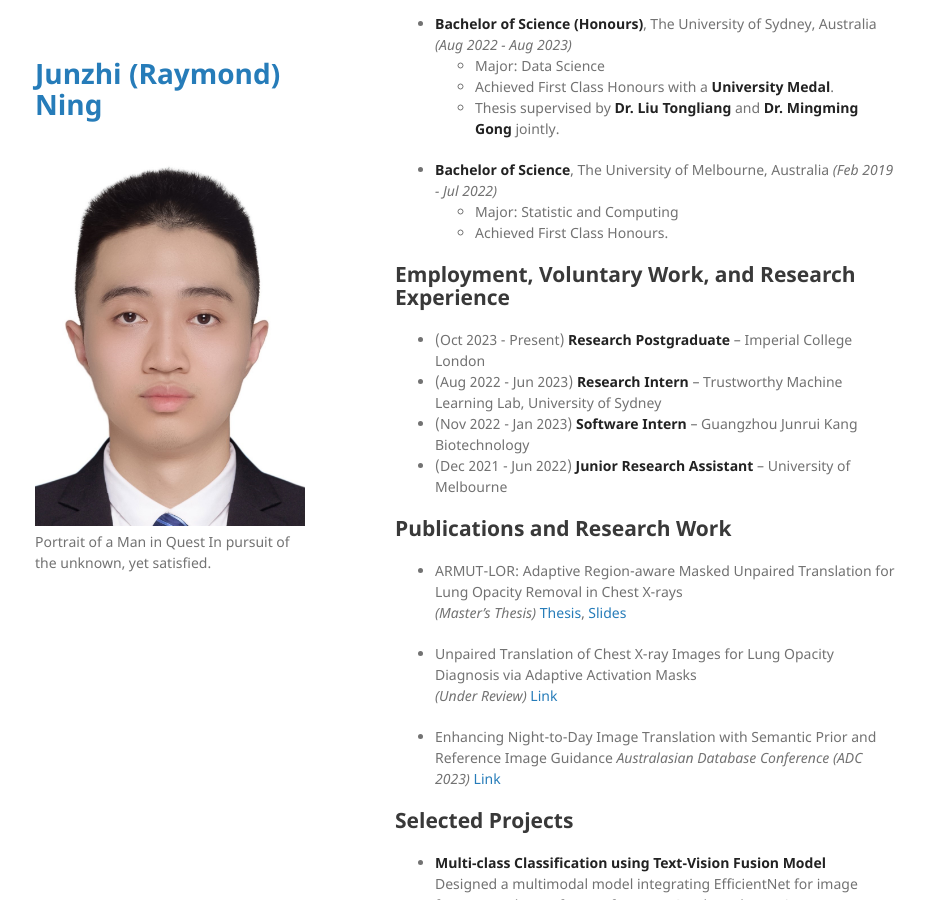
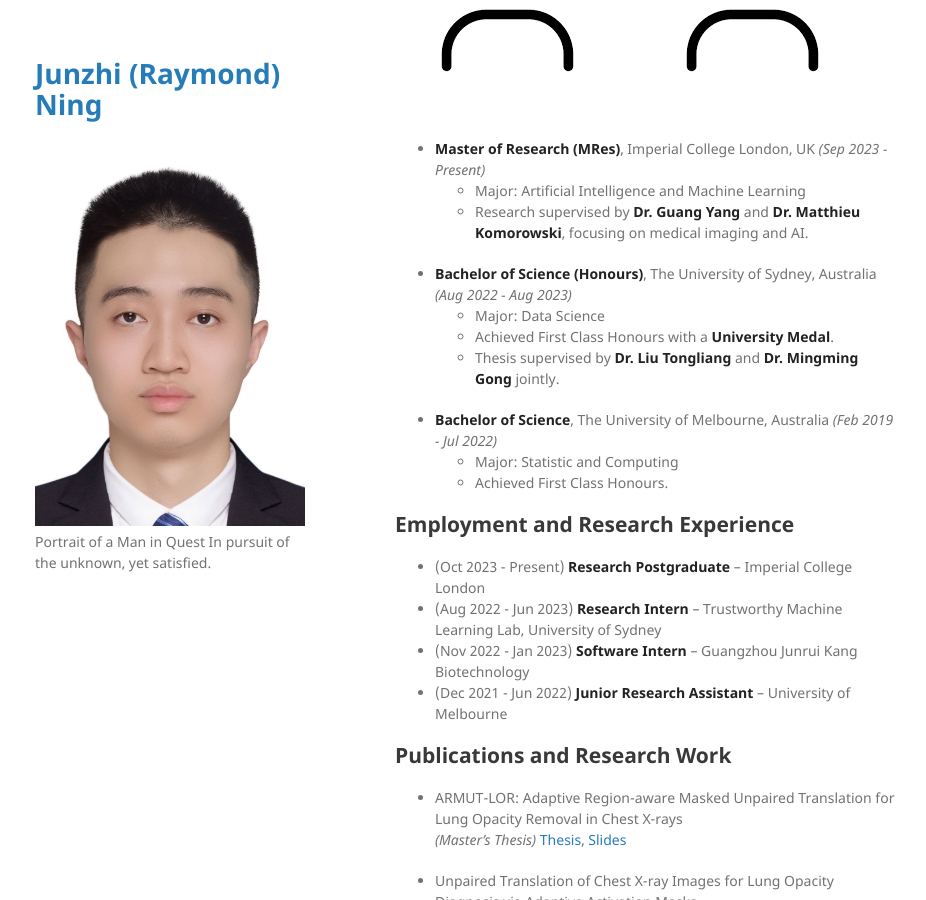
Before and after one commit to junzhin/junzhin-homepage, a Jekyll site: the page built from index.md, in a window 1280 px wide and 900 px high, scrolled down 586 px. Shown: the whole window, without its empty margins (175-1101 px from the left). Built offline with Jekyll 4.4.1, drawn with Linux system fonts in a browser that asks for light colours.

Commit message:
Update index.md

```diff
--- a/index.md
+++ b/index.md
@@ -19,6 +19,12 @@ _"Positivity is the essence of progress. In every challenge, I see an opportunit
 
 ## Education
 
+<img src="/assets/img/header_icon.png" alt="Header Icon" style="float: left; margin-right: 20px;">
+
+
+![Header Icon](/assets/img/header_icon.png)
+
+
 - **Master of Research (MRes)**, Imperial College London, UK _(Sep 2023 - Present)_
   - Major: Artificial Intelligence and Machine Learning
   - Research supervised by **Dr. Guang Yang** and **Dr. Matthieu Komorowski**, focusing on medical imaging and AI.
@@ -32,7 +38,7 @@ _"Positivity is the essence of progress. In every challenge, I see an opportunit
   - Major: Statistic and Computing
   - Achieved First Class Honours.
 
-## Employment, Voluntary Work, and Research Experience
+## Employment and Research Experience
 
 - (Oct 2023 - Present)   **Research Postgraduate** – Imperial College London
 - (Aug 2022 - Jun 2023)  **Research Intern** – Trustworthy Machine Learning Lab, University of Sydney
```
